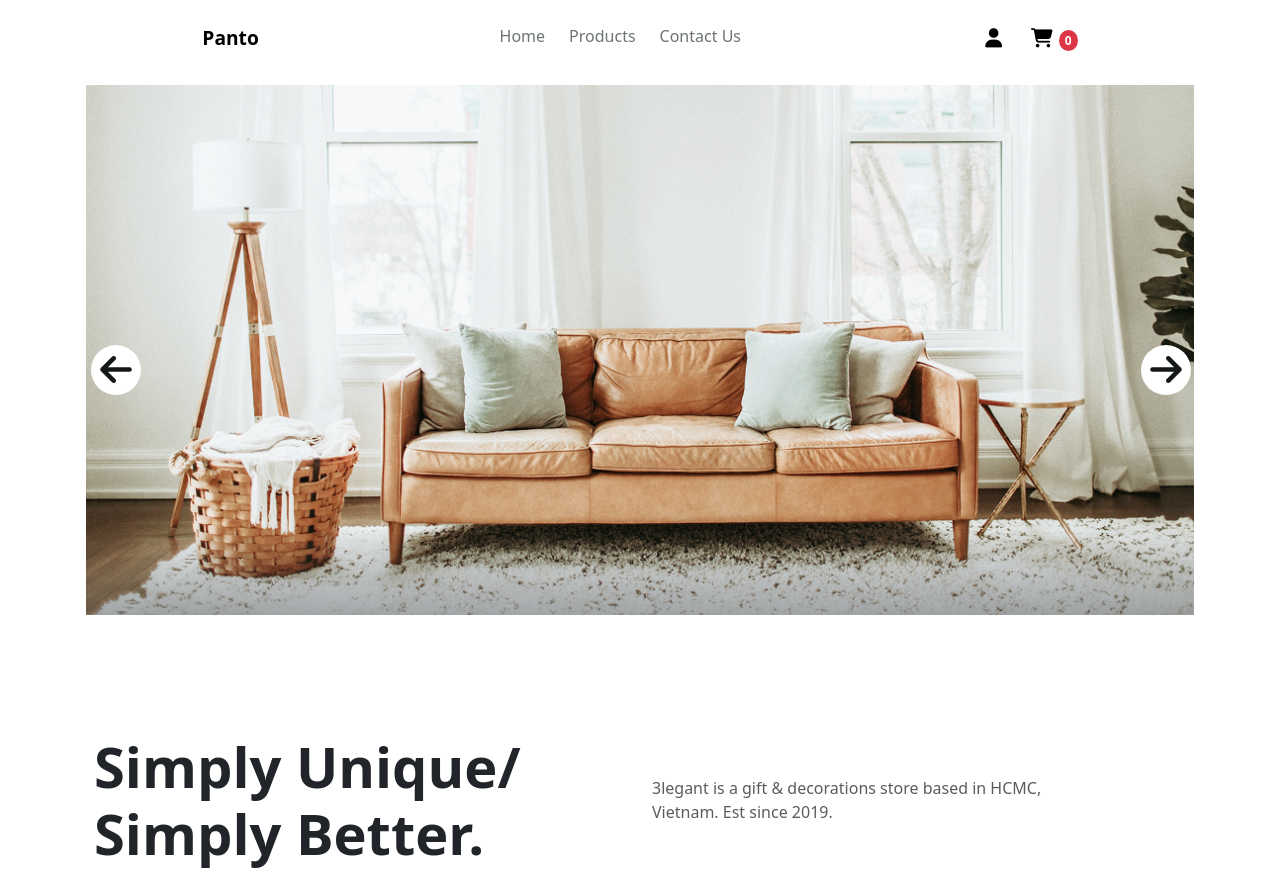
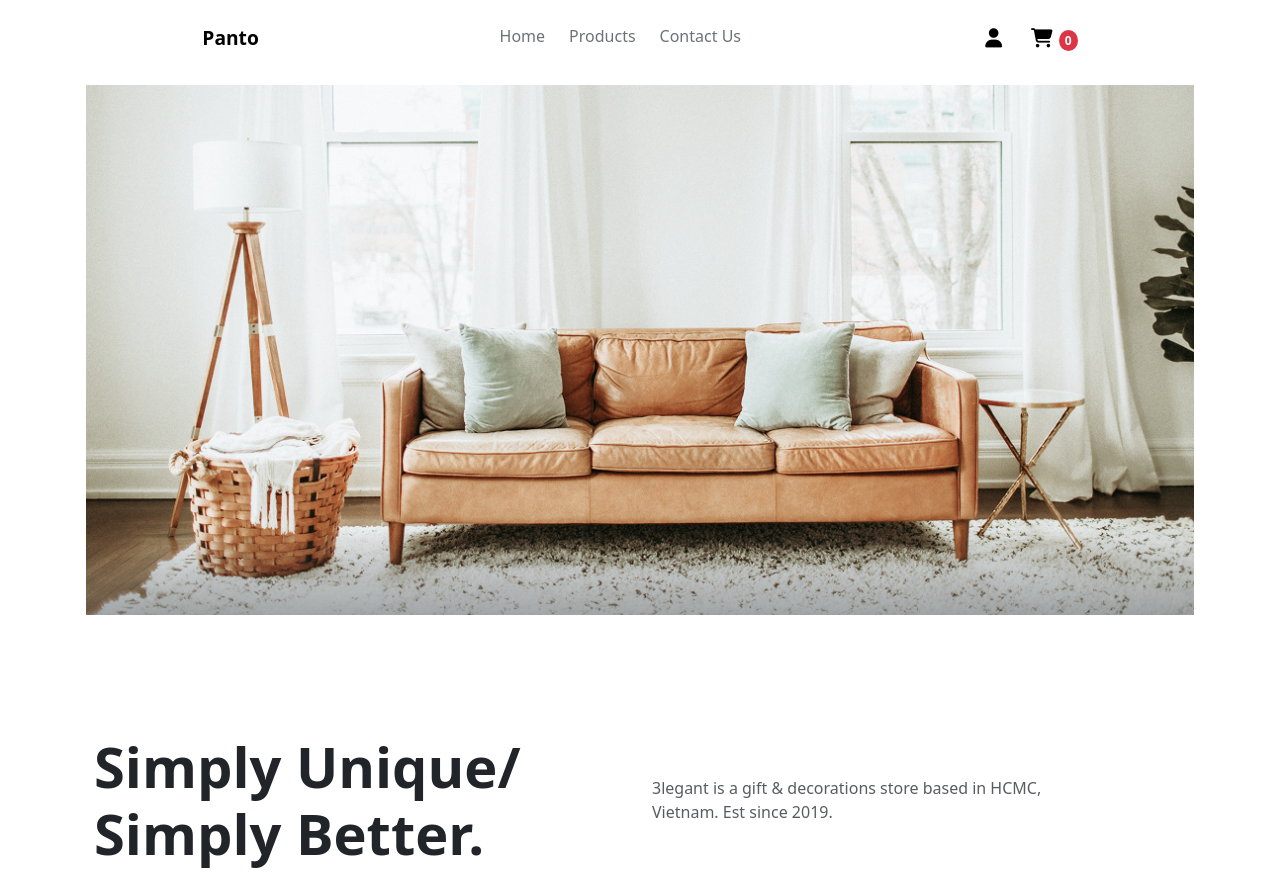
Before and after one commit to 3laaEldeen911/E-commrece, a plain HTML site: page index.html in a window 1280 px wide. Shown: the top 874 px of the page. Drawn offline with Linux system fonts and the light colour scheme.

Commit message:
Update index.html

```diff
--- a/index.html
+++ b/index.html
@@ -35,14 +35,7 @@
     <section class="slider position-relative mb-3 mt-3 container px-3">
         <div class="slider-container">
     <img decoding="async" src="assets/img/Paste image.png" class="active" alt="Slider-img">
-    <!-- <img src="assets/img/Paste image.png" class="" alt="Slider-img">
-    <img src="assets/img/Paste image.png" class="" alt="Slider-img">
-    <img src="assets/img/Paste image.png" class="" alt="Slider-img"> -->
-    </div>
-        <div class="slider-control">
-            <span class="prev slider-btn"><i class="fa-solid fa-arrow-left"></i></span>
-            <span class="next slider-btn"><i class="fa-solid fa-arrow-right"></i></span>
-        </div>
+
     </div>
     </section>
 
```
